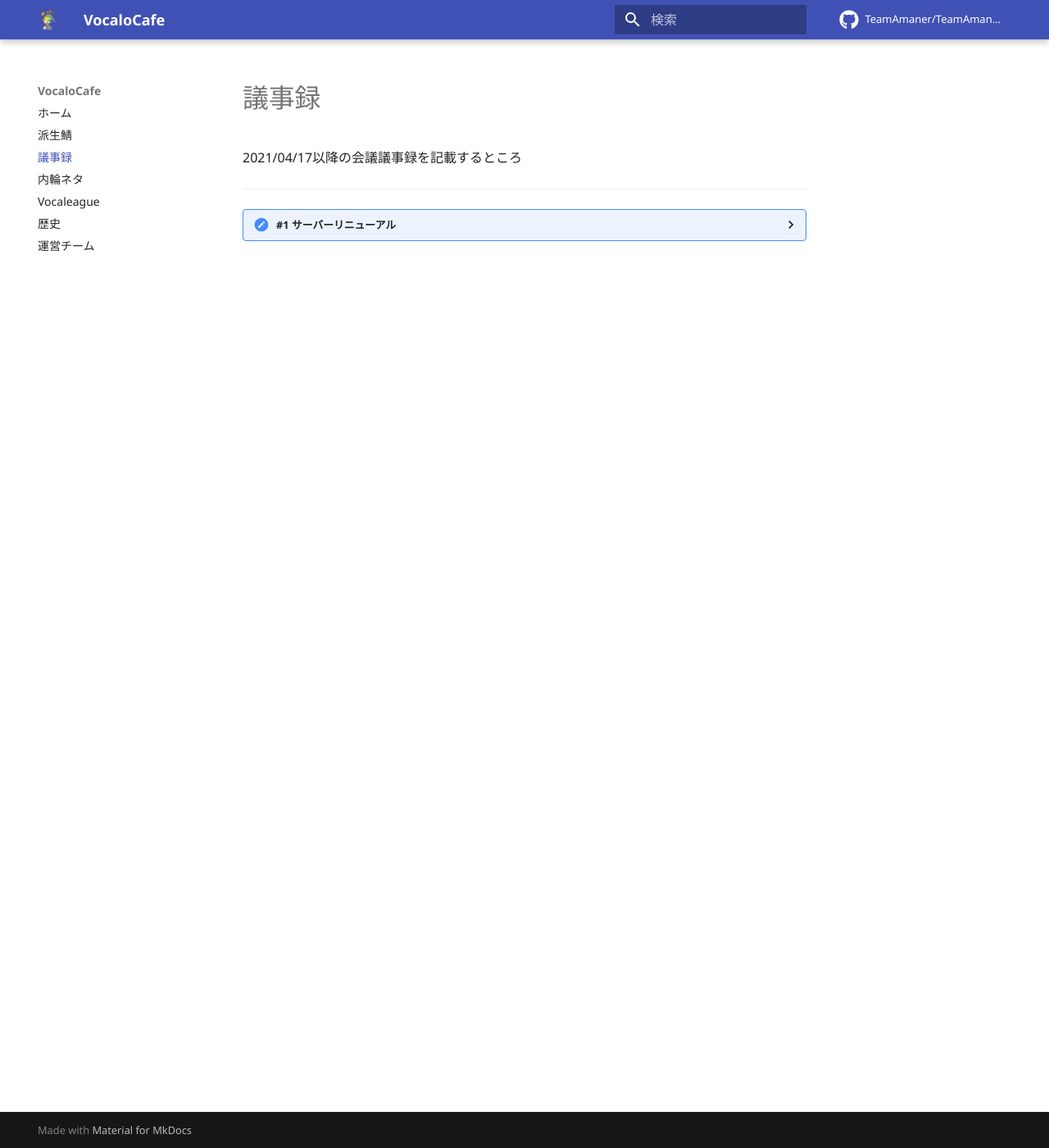
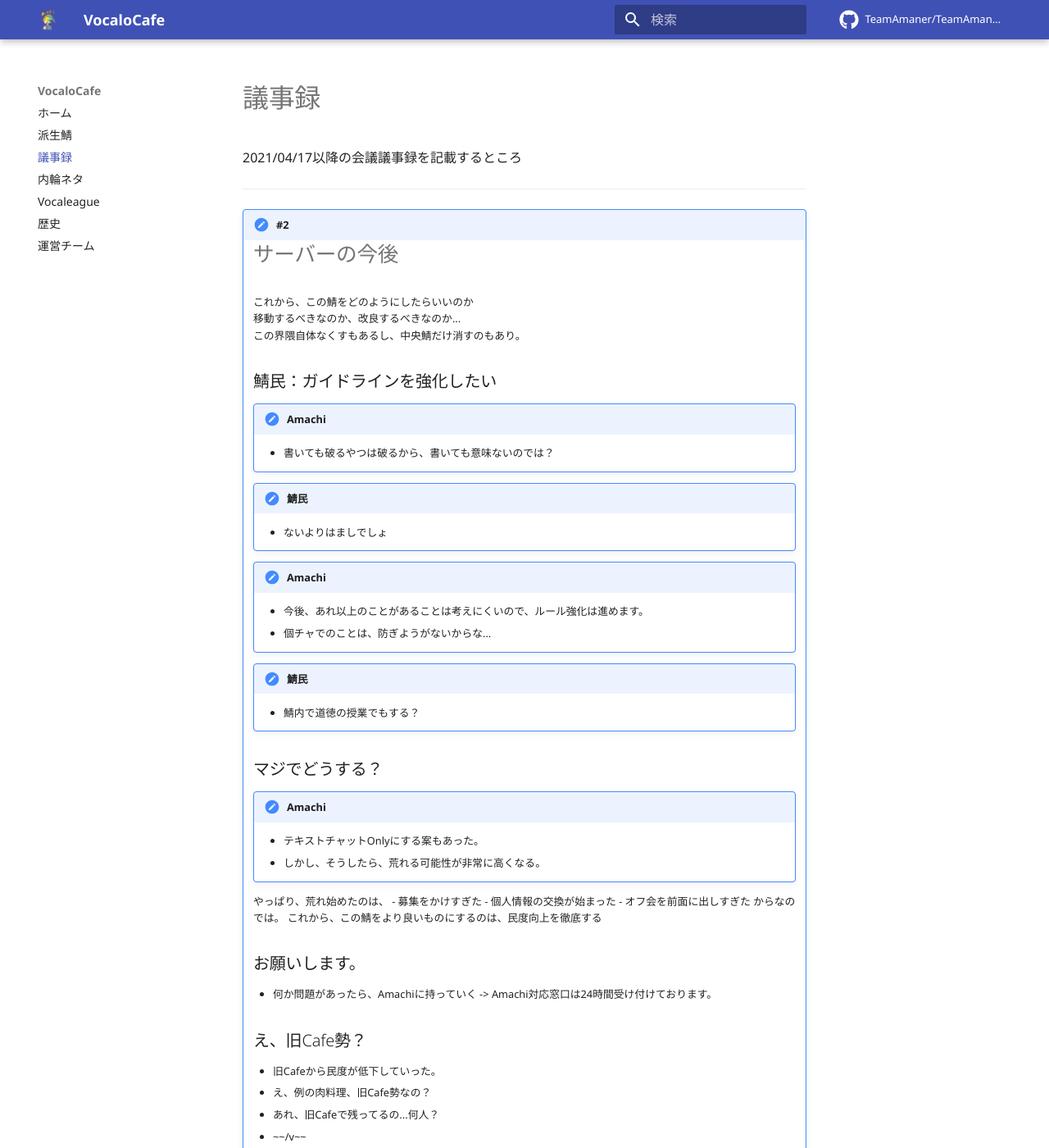
Before and after one commit to TeamAmaner/TeamAmaner.github.io, an MkDocs documentation site: the page built from docs/logs.md, in a window 1280 px wide and 1400 px high. Shown: the whole window at 82% size. Built offline with MkDocs 1.6.1 and Material for MkDocs 9.7.7, drawn with Linux system fonts in a browser that asks for light colours; comment, search, counter and statistics services are not loaded; some of the changed text lies outside the part shown.

Commit message:
[Add]: 5/2議事録

```diff
--- a/docs/logs.md
+++ b/docs/logs.md
@@ -2,7 +2,59 @@
 2021/04/17以降の会議議事録を記載するところ
 
 ---
-<!-- !!! tldr "#2 " -->
+<!-- !!! tldr "#3 " -->
+
+!!! tldr "#2 "
+    # サーバーの今後
+    これから、この鯖をどのようにしたらいいのか
+    移動するべきなのか、改良するべきなのか...
+    この界隈自体なくすもあるし、中央鯖だけ消すのもあり。
+
+    ## 鯖民：ガイドラインを強化したい
+    !!! note "Amachi"
+        - 書いても破るやつは破るから、書いても意味ないのでは？
+    !!! note "鯖民"
+        - ないよりはましでしょ
+    !!! note "Amachi"
+        - 今後、あれ以上のことがあることは考えにくいので、ルール強化は進めます。
+        - 個チャでのことは、防ぎようがないからな...
+    !!! note "鯖民"
+        - 鯖内で道徳の授業でもする？
+
+    ## マジでどうする？
+    !!! note "Amachi"
+        - テキストチャットOnlyにする案もあった。
+        - しかし、そうしたら、荒れる可能性が非常に高くなる。
+    やっぱり、荒れ始めたのは、
+    - 募集をかけすぎた
+    - 個人情報の交換が始まった
+    - オフ会を前面に出しすぎた
+    からなのでは。
+    これから、この鯖をより良いものにするのは、民度向上を徹底する
+
+    ## お願いします。
+    - 何か問題があったら、Amachiに持っていく
+    -> Amachi対応窓口は24時間受け付けております。
+
+    ## え、旧Cafe勢？
+    - 旧Cafeから民度が低下していった。
+    - え、例の肉料理、旧Cafe勢なの？
+    - あれ、旧Cafeで残ってるの...何人？
+    - ~~/v~~
+
+    ## 布教会、ここでやる？
+    - 布教会を別鯖でやるのも有り。
+    - 荒れ防止で、VCをなくす。（TC・SCのみ）
+
+    ### 歌い手やります。
+    - ボイスチェンジして、たたかれる覚悟で歌い手始めます。
+    - 何日で特定されるかな？ wktk
+
+    # 最終決定事項
+    - ルール整備
+    - 管理者調整
+    - チャンネル見直し
+
 
 ??? tldr "#1 サーバーリニューアル"
     # リニューアル案その①
```
